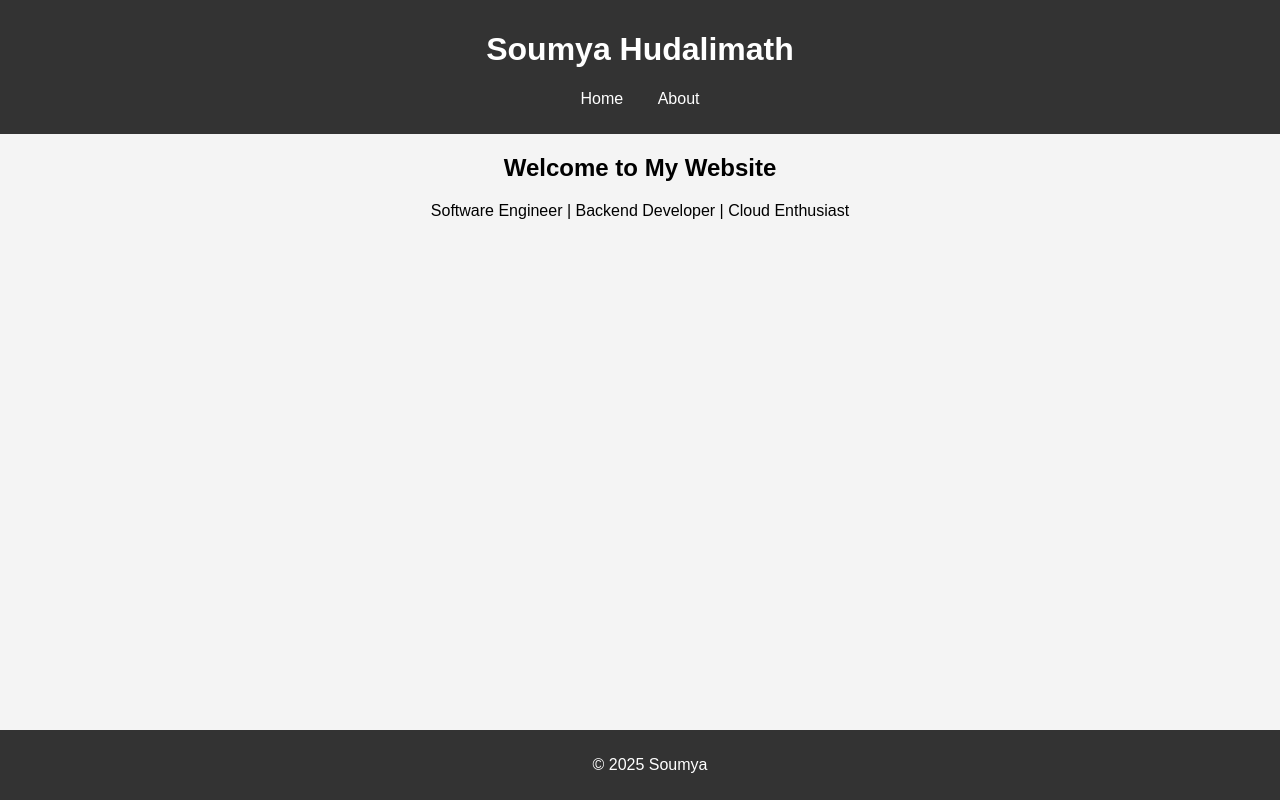
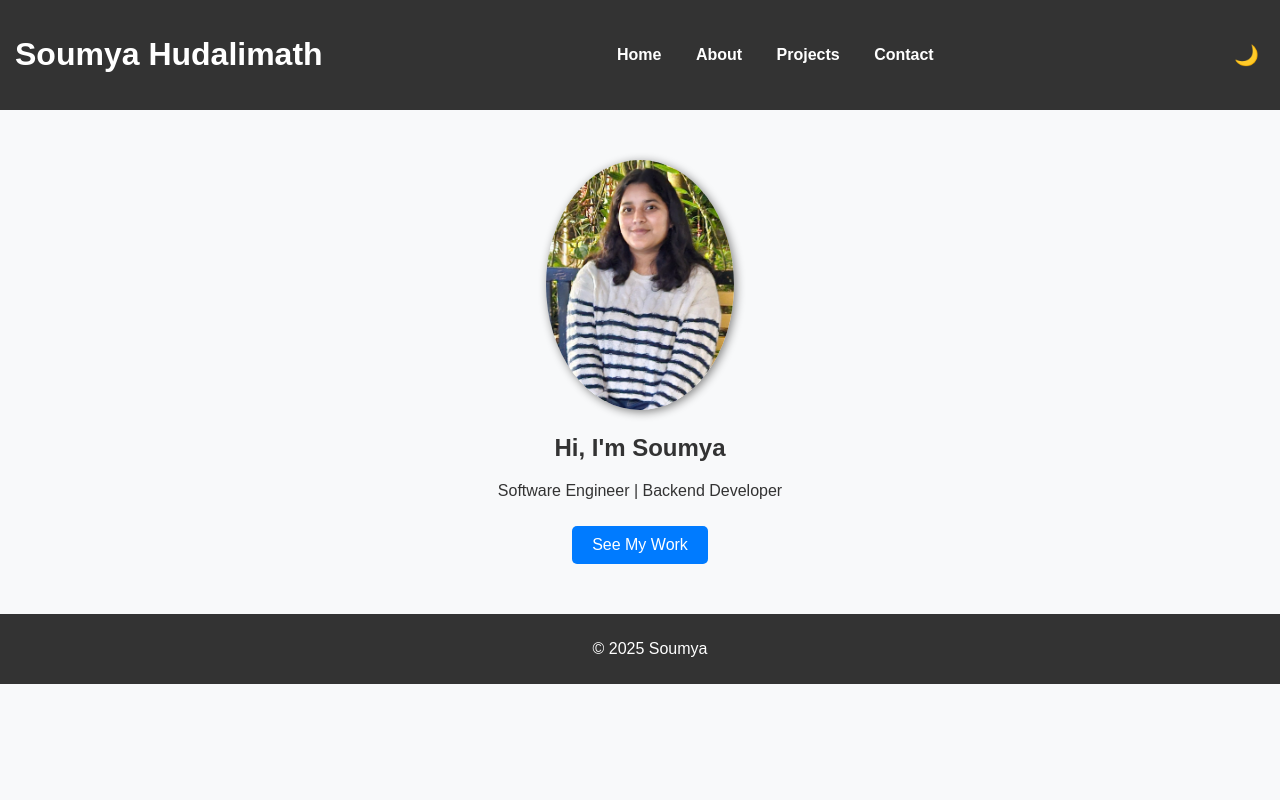
Before and after one commit to syvsh/syvsh.github.io, a plain HTML site: page index.html in a window 1280 px wide. Drawn offline with Linux system fonts and the light colour scheme.

Commit message:
add dark mode and profile picture

```diff
--- a/index.html
+++ b/index.html
@@ -3,25 +3,34 @@
 <head>
     <meta charset="UTF-8">
     <meta name="viewport" content="width=device-width, initial-scale=1.0">
-    <title>Soumya Hudalimath | Personal Website</title>
-    <link rel="stylesheet" href="styles.css">
+    <title>Soumya | Personal Website</title>
+    <link rel="stylesheet" href="styles/styles.css">
 </head>
 <body>
     <header>
         <h1>Soumya Hudalimath</h1>
         <nav>
             <ul>
-                <li><a href="#">Home</a></li>
+                <li><a href="index.html">Home</a></li>
                 <li><a href="about.html">About</a></li>
+                <li><a href="projects.html">Projects</a></li>
+                <li><a href="contact.html">Contact</a></li>
             </ul>
         </nav>
+        <button id="dark-mode-toggle">🌙</button>
     </header>
-    <main>
-        <h2>Welcome to My Website</h2>
-        <p>Software Engineer | Backend Developer | Cloud Enthusiast</p>
-    </main>
+
+    <section class="hero">
+        <img src="images/profile.jpg" alt="Soumya's Profile Picture">
+        <h2>Hi, I'm Soumya</h2>
+        <p>Software Engineer | Backend Developer </p>
+        <a href="projects.html" class="btn">See My Work</a>
+    </section>
+
     <footer>
         <p>&copy; 2025 Soumya</p>
     </footer>
+
+    <script src="scripts/script.js"></script>
 </body>
 </html>
--- a/styles.css
+++ /dev/null
@@ -1,37 +0,0 @@
-body {
-    font-family: Arial, sans-serif;
-    margin: 0;
-    padding: 0;
-    background-color: #f4f4f4;
-    text-align: center;
-}
-
-header {
-    background-color: #333;
-    color: white;
-    padding: 10px 0;
-}
-
-nav ul {
-    list-style: none;
-    padding: 0;
-}
-
-nav ul li {
-    display: inline;
-    margin: 0 15px;
-}
-
-nav ul li a {
-    color: white;
-    text-decoration: none;
-}
-
-footer {
-    background-color: #333;
-    color: white;
-    padding: 10px;
-    position: absolute;
-    bottom: 0;
-    width: 100%;
-}
--- /dev/null
+++ b/styles/styles.css
@@ -0,0 +1,73 @@
+body {
+    font-family: 'Arial', sans-serif;
+    margin: 0;
+    padding: 0;
+    background-color: #f8f9fa;
+    color: #333;
+}
+
+header {
+    background: #333;
+    color: white;
+    padding: 15px;
+    text-align: center;
+    display: flex;
+    justify-content: space-between;
+    align-items: center;
+}
+
+nav ul {
+    list-style: none;
+    padding: 0;
+}
+
+nav ul li {
+    display: inline;
+    margin: 0 15px;
+}
+
+nav ul li a {
+    color: white;
+    text-decoration: none;
+    font-weight: bold;
+}
+
+.hero {
+    text-align: center;
+    padding: 50px;
+}
+
+.hero img {
+    max-height: 250px;
+    max-width: 200px;
+    border-radius: 50%;
+    box-shadow: 2px 2px 10px gray;
+}
+
+.btn {
+    display: inline-block;
+    background: #007bff;
+    color: white;
+    padding: 10px 20px;
+    text-decoration: none;
+    border-radius: 5px;
+    margin-top: 10px;
+}
+
+footer {
+    background: #333;
+    color: white;
+    padding: 10px;
+    text-align: center;
+    position: relative;
+    bottom: 0;
+    width: 100%;
+}
+
+#dark-mode-toggle {
+    cursor: pointer;
+    background: transparent;
+    border: none;
+    font-size: 20px;
+    color: white;
+}
```
Also changed, not shown: styles/dark-mode.css (added, +12 -0 lines), images/profile.jpg (added).
